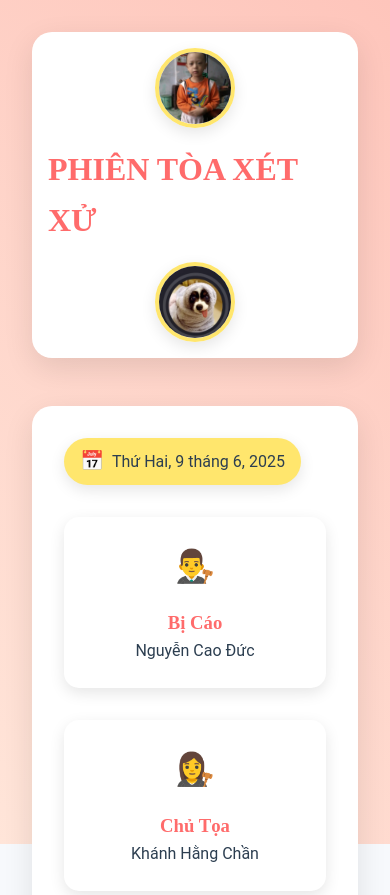
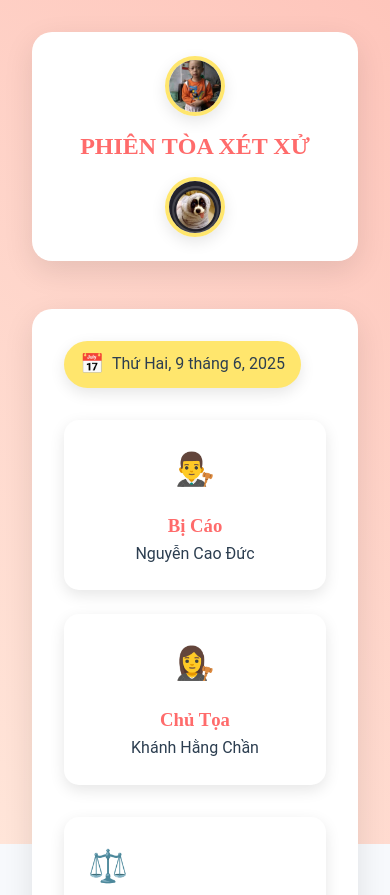
Before and after one commit to cducdev/sorry-khc, a website: page index.html in a window 390 px wide. Shown: the top 895 px of the page. Drawn offline with Linux system fonts and the light colour scheme.

Commit message:
Fix responsive for small device

```diff
--- a/style.css
+++ b/style.css
@@ -59,6 +59,18 @@ body {
 	background: var(--card-background);
 	border-radius: 20px;
 	box-shadow: 0 10px 30px var(--shadow-color);
+	flex-wrap: wrap;
+	gap: 1rem;
+}
+
+.header h1 {
+	font-size: 2.5rem;
+	text-align: center;
+	flex: 1;
+	min-width: 200px;
+	margin: 0 1rem;
+	line-height: 1.2;
+	white-space: nowrap;
 }
 
 .judge-avatar,
@@ -70,6 +82,7 @@ body {
 	border: 4px solid var(--accent-color);
 	box-shadow: 0 5px 15px var(--shadow-color);
 	transition: transform 0.3s ease;
+	flex-shrink: 0;
 }
 
 .judge-avatar:hover,
@@ -354,22 +367,41 @@ h3,
 	}
 
 	.header {
-		flex-direction: column;
+		flex-direction: row;
+		padding: 1.5rem;
 		gap: 1rem;
+		justify-content: center;
+	}
+
+	.header h1 {
+		font-size: 1.8rem;
+		order: 0;
+		width: auto;
+		margin: 0;
+		flex: 0 1 auto;
 	}
 
 	.case-info {
 		grid-template-columns: 1fr;
-	}
-
-	h1 {
-		font-size: 2rem;
+		gap: 1.5rem;
 	}
 
 	.judge-avatar,
 	.defendant-avatar {
-		width: 80px;
-		height: 80px;
+		width: 70px;
+		height: 70px;
+	}
+}
+
+@media (max-width: 480px) {
+	.header h1 {
+		font-size: 1.5rem;
+	}
+
+	.judge-avatar,
+	.defendant-avatar {
+		width: 60px;
+		height: 60px;
 	}
 }
 
```
